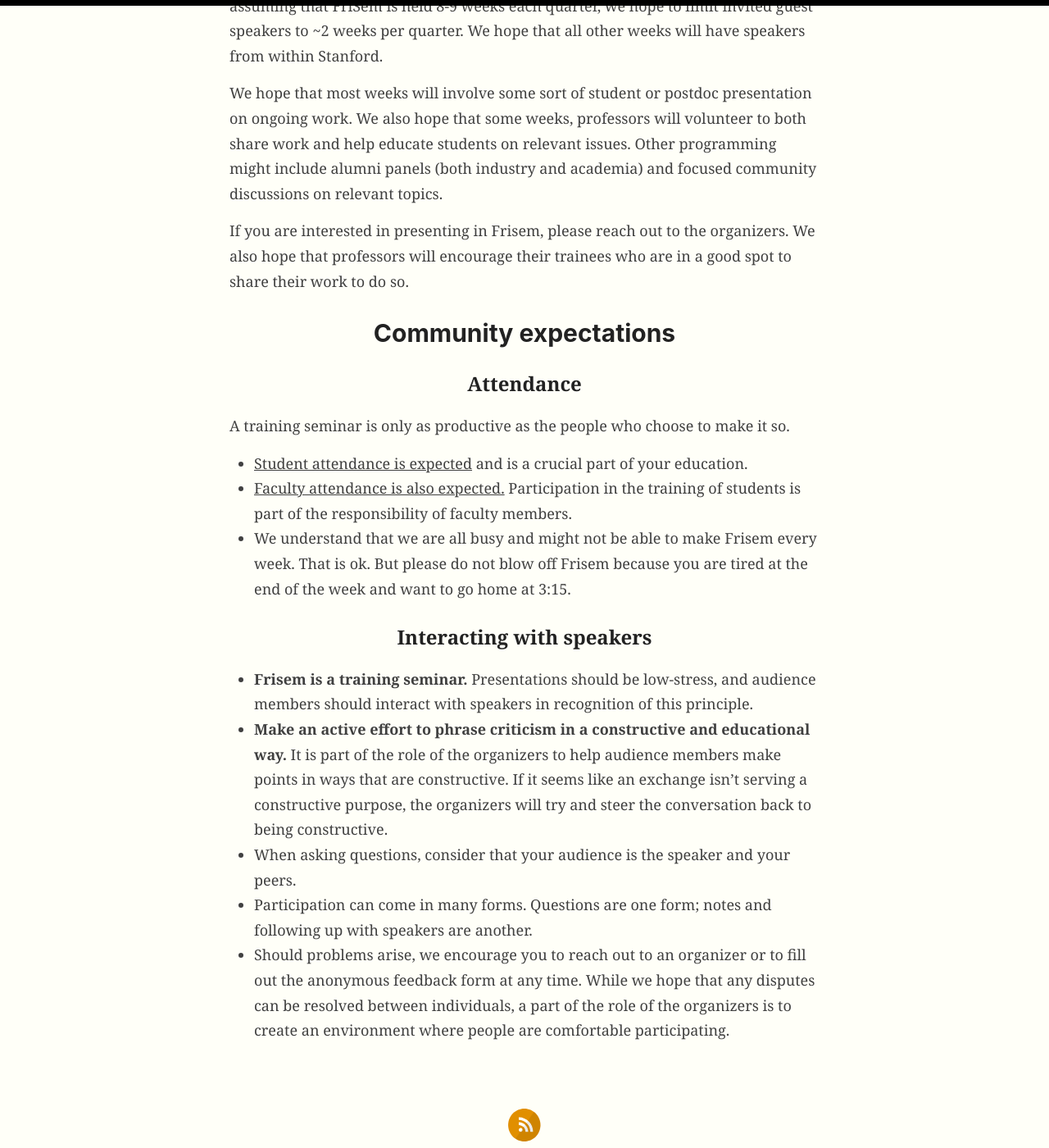
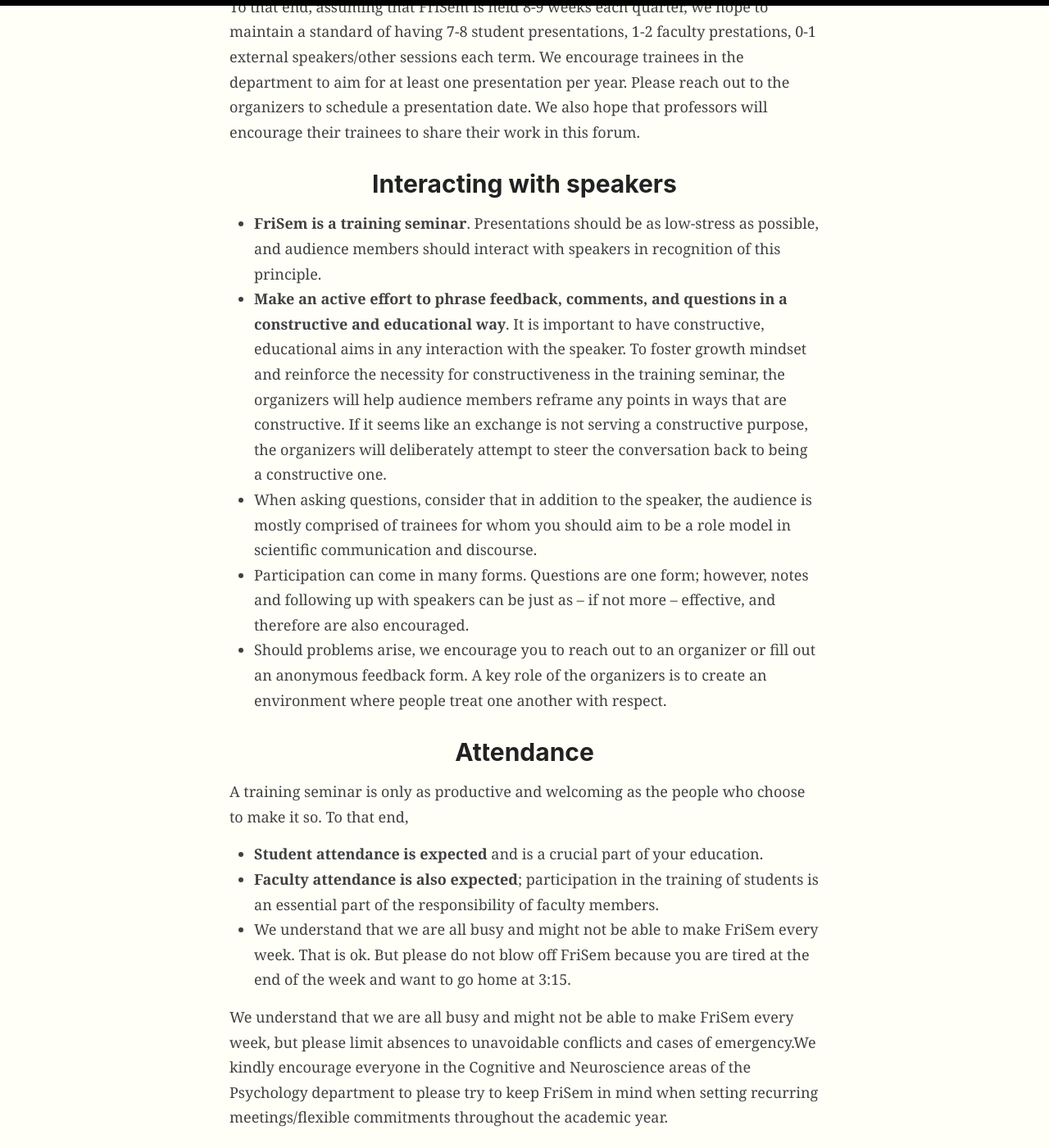
Before and after one commit to frisem/frisem.github.io, a Jekyll site: the page built from _pages/norms.md, in a window 1280 px wide and 1400 px high, scrolled down 1262 px. Shown: the whole window at 82% size. Built offline with Jekyll 4.4.1, drawn with Linux system fonts in a browser that asks for light colours; some of the changed text lies outside the part shown.

Commit message:
updated norms document

```diff
--- a/_pages/norms.md
+++ b/_pages/norms.md
@@ -1,54 +1,46 @@
 ---
 layout: page
 permalink: /norms/
-title: Frisem Objective and Ethos
+title: FriSem Objective and Ethos
 ---
-
-[This is just early draft of the norms document. It is not official and subject to revision.]
 
 # Mission
 
-Friday Seminar (Frisem) is a professional training seminar for the Cognitive and Neuroscience areas of the Psychology department. Frisem has the following aims:
+Friday Seminar (FriSem) is a professional training seminar for the Cognitive and Neuroscience areas of the Psychology department. FriSem has the following aims:
 
-1. Frisem should be a comfortable space where students can present their original scientific material. Frisem should be a place where students can practice:
+1. FriSem should be a comfortable space where **trainees can present their original scientific material** with the purpose of practicing:
+
    - Developing clear scientific presentations
    - Thinking on one’s feet and efficiently managing and addressing audience questions
    - Refining one’s work to be defensible to a strong scientific audience
+   - Developing resilience to common & normal anxiety of speaking in front of the scientific community
 
-2. Frisem should be a place where students learn to interact with science and respectfully engage with other scientists and their work, including by watching faculty and older community members present their own work and engage with others.
+2. FriSem should be a place where **trainees learn to interact with science and respectfully engage with other scientists and their work**. This includes asking relevant scientific questions, thinking critically about presentations that do not directly pertain to one’s own work, engaging with the community, and supporting one another’s scientific development.
 
-3. Frisem should be a place where community members can get feedback on work in progress.
+3. FriSem should be a place where community members can **get feedback on work in progress**.
 
-Frisem should be a place to:
+4. FriSem should be a place where community members can **learn about and discuss relevant topics in their field**.
 
-- Support each other’s scientific and career development
-- Learn from peers and colleagues
-- Develop resilience of common & normal anxiety of speaking in front of the scientific community
-  - can take the form of scientific questions and speaking up during community meetings/group sessions
-- Learn to think critically and extract meaning from scientific presentations that do not necessarily pertain to one’s own work.
+# Speakers and programming
 
-## Speakers and programming
+Because FriSem is mainly intended as a training seminar for members of the Stanford Psychology community, we aim for **the majority of weeks to have trainee presentations (students, postdocs, etc.)**. We encourage **professors to volunteer to host educational sessions**, in which they share how they think about topics in cognitive neuroscience, give a tutorial, or talk about non-research/professional-development-related topics (e.g., how to run a lab or put together a job talk). Other programming might include alumni panels (both industry and academia) and focused community discussions on relevant topics.
 
-Because FriSem is mainly intended as a training seminar for members of the Stanford Psychology community, we aim to prioritize internal speakers. To that end, assuming that FriSem is held 8-9 weeks each quarter, we hope to limit invited guest speakers to ~2 weeks per quarter. We hope that all other weeks will have speakers from within Stanford.
+To that end, assuming that FriSem is held 8-9 weeks each quarter, we hope to maintain a standard of having 7-8 student presentations, 1-2 faculty prestations, 0-1 external speakers/other sessions each term. We encourage trainees in the department to aim for at least one presentation per year. Please reach out to the organizers to schedule a presentation date. We also hope that professors will encourage their trainees to share their work in this forum.
 
-We hope that most weeks will involve some sort of student or postdoc presentation on ongoing work. We also hope that some weeks, professors will volunteer to both share work and help educate students on relevant issues. Other programming might include alumni panels (both industry and academia) and focused community discussions on relevant topics.
+# Interacting with speakers
 
-If you are interested in presenting in Frisem, please reach out to the organizers. We also hope that professors will encourage their trainees who are in a good spot to share their work to do so.
+- **FriSem is a training seminar**. Presentations should be as low-stress as possible, and audience members should interact with speakers in recognition of this principle.
+- **Make an active effort to phrase feedback, comments, and questions in a constructive and educational way**. It is important to have constructive, educational aims in any interaction with the speaker. To foster growth mindset and reinforce the necessity for constructiveness in the training seminar, the organizers will help audience members reframe any points in ways that are constructive. If it seems like an exchange is not serving a constructive purpose, the organizers will deliberately attempt to steer the conversation back to being a constructive one.
+- When asking questions, consider that in addition to the speaker, the audience is mostly comprised of trainees for whom you should aim to be a role model in scientific communication and discourse.
+- Participation can come in many forms. Questions are one form; however, notes and following up with speakers can be just as – if not more – effective, and therefore are also encouraged.
+- Should problems arise, we encourage you to reach out to an organizer or fill out an anonymous feedback form. A key role of the organizers is to create an environment where people treat one another with respect.
 
-# Community expectations
+# Attendance
 
-## Attendance
+A training seminar is only as productive and welcoming as the people who choose to make it so. To that end,
 
-A training seminar is only as productive as the people who choose to make it so.
+- **Student attendance is expected** and is a crucial part of your education.
+- **Faculty attendance is also expected**; participation in the training of students is an essential part of the responsibility of faculty members.
+- We understand that we are all busy and might not be able to make FriSem every week. That is ok. But please do not blow off FriSem because you are tired at the end of the week and want to go home at 3:15.
 
-- <u>Student attendance is expected</u> and is a crucial part of your education.
-- <u>Faculty attendance is also expected.</u> Participation in the training of students is part of the responsibility of faculty members.
-- We understand that we are all busy and might not be able to make Frisem every week. That is ok. But please do not blow off Frisem because you are tired at the end of the week and want to go home at 3:15.
-
-## Interacting with speakers
-
-- **Frisem is a training seminar.** Presentations should be low-stress, and audience members should interact with speakers in recognition of this principle.
-- **Make an active effort to phrase criticism in a constructive and educational way.** It is part of the role of the organizers to help audience members make points in ways that are constructive. If it seems like an exchange isn’t serving a constructive purpose, the organizers will try and steer the conversation back to being constructive.
-- When asking questions, consider that your audience is the speaker and your peers.
-- Participation can come in many forms. Questions are one form; notes and following up with speakers are another.
-- Should problems arise, we encourage you to reach out to an organizer or to fill out the anonymous feedback form at any time. While we hope that any disputes can be resolved between individuals, a part of the role of the organizers is to create an environment where people are comfortable participating.
+We understand that we are all busy and might not be able to make FriSem every week, but please limit absences to unavoidable conflicts and cases of emergency.We kindly encourage everyone in the Cognitive and Neuroscience areas of the Psychology department to please try to keep FriSem in mind when setting recurring meetings/flexible commitments throughout the academic year.
```
